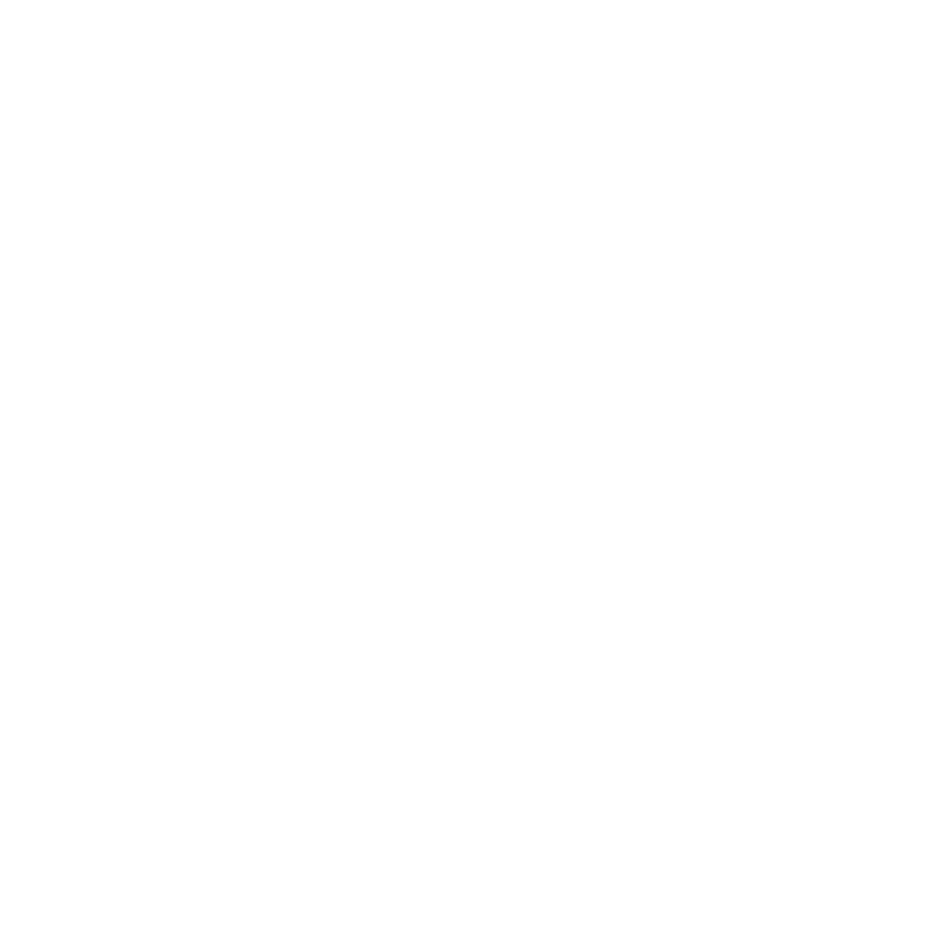
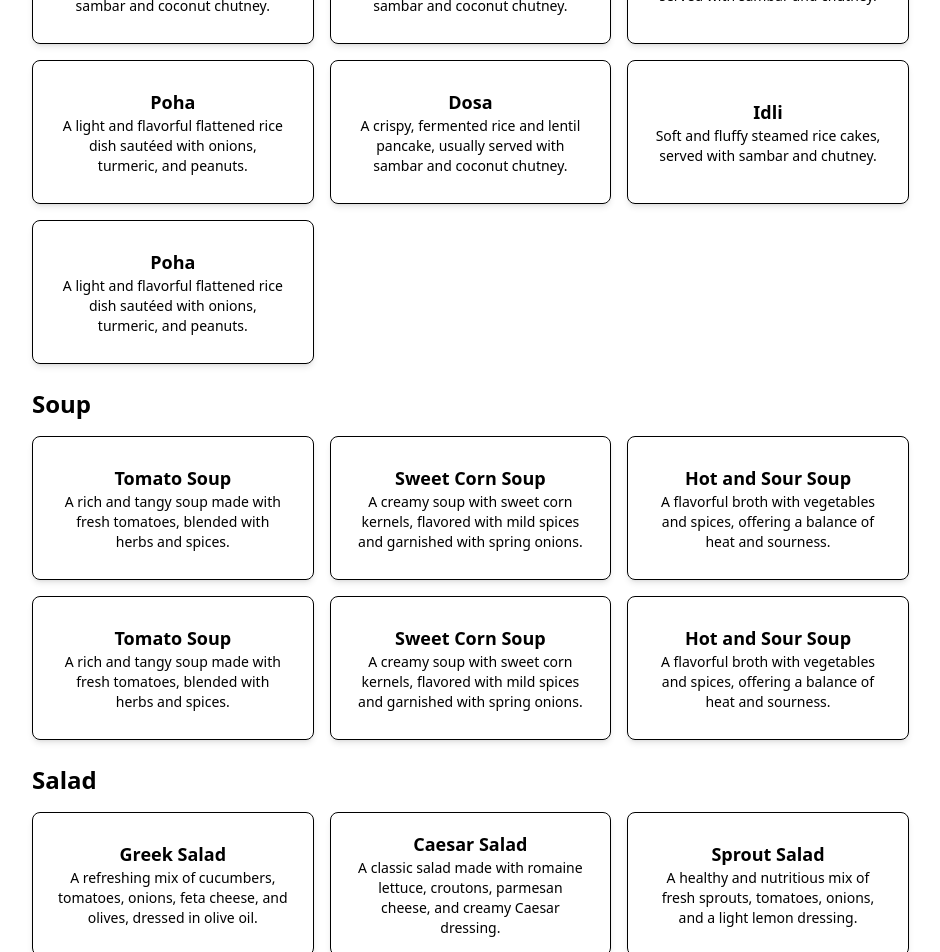
Before and after one commit to shashank-botk/Food-Ordering, a React (Vite) app: page / in a window 1280 px wide. Shown: the part 180-1132 px from the top of the page, without its empty margins (152-1092 px from the left). Before the commit the page ends 800 px from the top, so only its background shows below. Built offline with nearby package versions, Linux system fonts and the light colour scheme.

Commit message:
added menuCard comp (san)

```diff
--- a/src/App.jsx
+++ b/src/App.jsx
@@ -1,14 +1,11 @@
+import MenuCards from './components/MenuCards';
 
 function App() {
-
   return (
     <>
-      <h1>Food Ordering App</h1>
-            <h1>Food</h1>
-      <h1>Ordering</h1>
-      <h1 className="txt" >App</h1>
+      <MenuCards />
     </>
-  )
+  );
 }
 
-export default App
+export default App;
--- /dev/null
+++ b/src/components/MenuCards.jsx
@@ -0,0 +1,142 @@
+const MenuCards = () => {
+  const menuItems = [
+    {
+      category: 'Breakfast',
+      items: [
+        {
+          name: 'Dosa',
+          description:
+            'A crispy, fermented rice and lentil pancake, usually served with sambar and coconut chutney.',
+        },
+        {
+          name: 'Dosa',
+          description:
+            'A crispy, fermented rice and lentil pancake, usually served with sambar and coconut chutney.',
+        },
+        {
+          name: 'Idli',
+          description:
+            'Soft and fluffy steamed rice cakes, served with sambar and chutney.',
+        },
+        {
+          name: 'Poha',
+          description:
+            'A light and flavorful flattened rice dish sautéed with onions, turmeric, and peanuts.',
+        },
+        {
+          name: 'Dosa',
+          description:
+            'A crispy, fermented rice and lentil pancake, usually served with sambar and coconut chutney.',
+        },
+        {
+          name: 'Idli',
+          description:
+            'Soft and fluffy steamed rice cakes, served with sambar and chutney.',
+        },
+        {
+          name: 'Poha',
+          description:
+            'A light and flavorful flattened rice dish sautéed with onions, turmeric, and peanuts.',
+        },
+      ],
+    },
+    {
+      category: 'Soup',
+      items: [
+        {
+          name: 'Tomato Soup',
+          description:
+            'A rich and tangy soup made with fresh tomatoes, blended with herbs and spices.',
+        },
+        {
+          name: 'Sweet Corn Soup',
+          description:
+            'A creamy soup with sweet corn kernels, flavored with mild spices and garnished with spring onions.',
+        },
+        {
+          name: 'Hot and Sour Soup',
+          description:
+            'A flavorful broth with vegetables and spices, offering a balance of heat and sourness.',
+        },
+        {
+          name: 'Tomato Soup',
+          description:
+            'A rich and tangy soup made with fresh tomatoes, blended with herbs and spices.',
+        },
+        {
+          name: 'Sweet Corn Soup',
+          description:
+            'A creamy soup with sweet corn kernels, flavored with mild spices and garnished with spring onions.',
+        },
+        {
+          name: 'Hot and Sour Soup',
+          description:
+            'A flavorful broth with vegetables and spices, offering a balance of heat and sourness.',
+        },
+      ],
+    },
+    {
+      category: 'Salad',
+      items: [
+        {
+          name: 'Greek Salad',
+          description:
+            'A refreshing mix of cucumbers, tomatoes, onions, feta cheese, and olives, dressed in olive oil.',
+        },
+        {
+          name: 'Caesar Salad',
+          description:
+            'A classic salad made with romaine lettuce, croutons, parmesan cheese, and creamy Caesar dressing.',
+        },
+        {
+          name: 'Sprout Salad',
+          description:
+            'A healthy and nutritious mix of fresh sprouts, tomatoes, onions, and a light lemon dressing.',
+        },
+        {
+          name: 'Greek Salad',
+          description:
+            'A refreshing mix of cucumbers, tomatoes, onions, feta cheese, and olives, dressed in olive oil.',
+        },
+        {
+          name: 'Caesar Salad',
+          description:
+            'A classic salad made with romaine lettuce, croutons, parmesan cheese, and creamy Caesar dressing.',
+        },
+        {
+          name: 'Sprout Salad',
+          description:
+            'A healthy and nutritious mix of fresh sprouts, tomatoes, onions, and a light lemon dressing.',
+        },
+      ],
+    },
+  ];
+
+  return (
+    <div className="flex flex-col items-center justify-center gap-6 p-8">
+      {menuItems.map((val, index) => (
+        <div
+          key={index}
+          className="flex w-3/4 flex-col items-center justify-center gap-4"
+        >
+          <h2 className="self-start  text-2xl font-bold">
+            {val.category}
+          </h2>
+          <ul className="flex w-full flex-wrap gap-4">
+            {val.items.map((item, itemIndex) => (
+              <li
+                key={itemIndex}
+                className="flex h-[18vh] w-[22vw] flex-col items-center justify-center rounded-lg border p-6 shadow-md backdrop-blur-md transition-all duration-300 hover:scale-102 hover:bg-zinc-600 hover:text-stone-50"
+              >
+                <h3 className="text-lg font-semibold">{item.name}</h3>
+                <p className="text-center text-sm">{item.description}</p>
+              </li>
+            ))}
+          </ul>
+        </div>
+      ))}
+    </div>
+  );
+};
+
+export default MenuCards;
```
